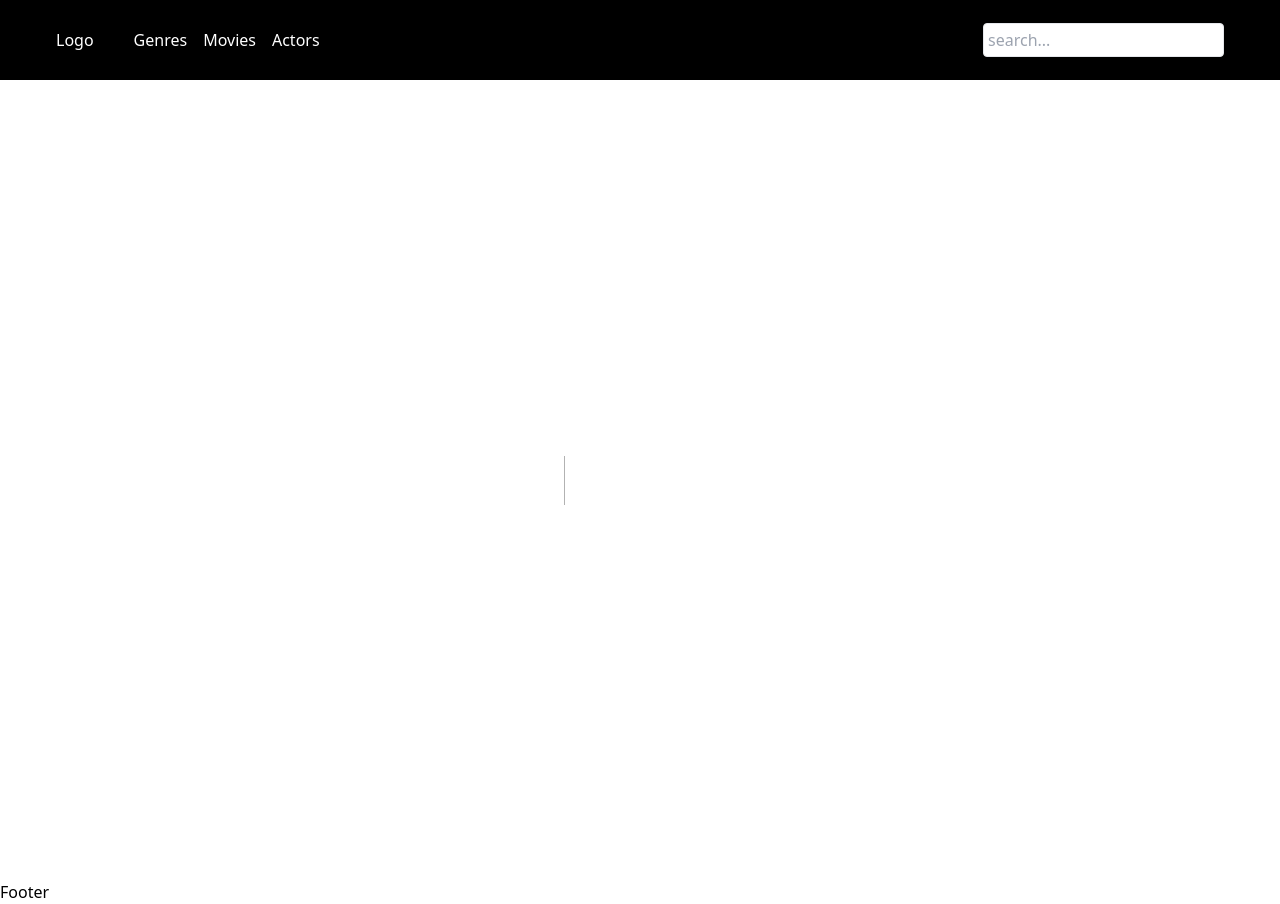
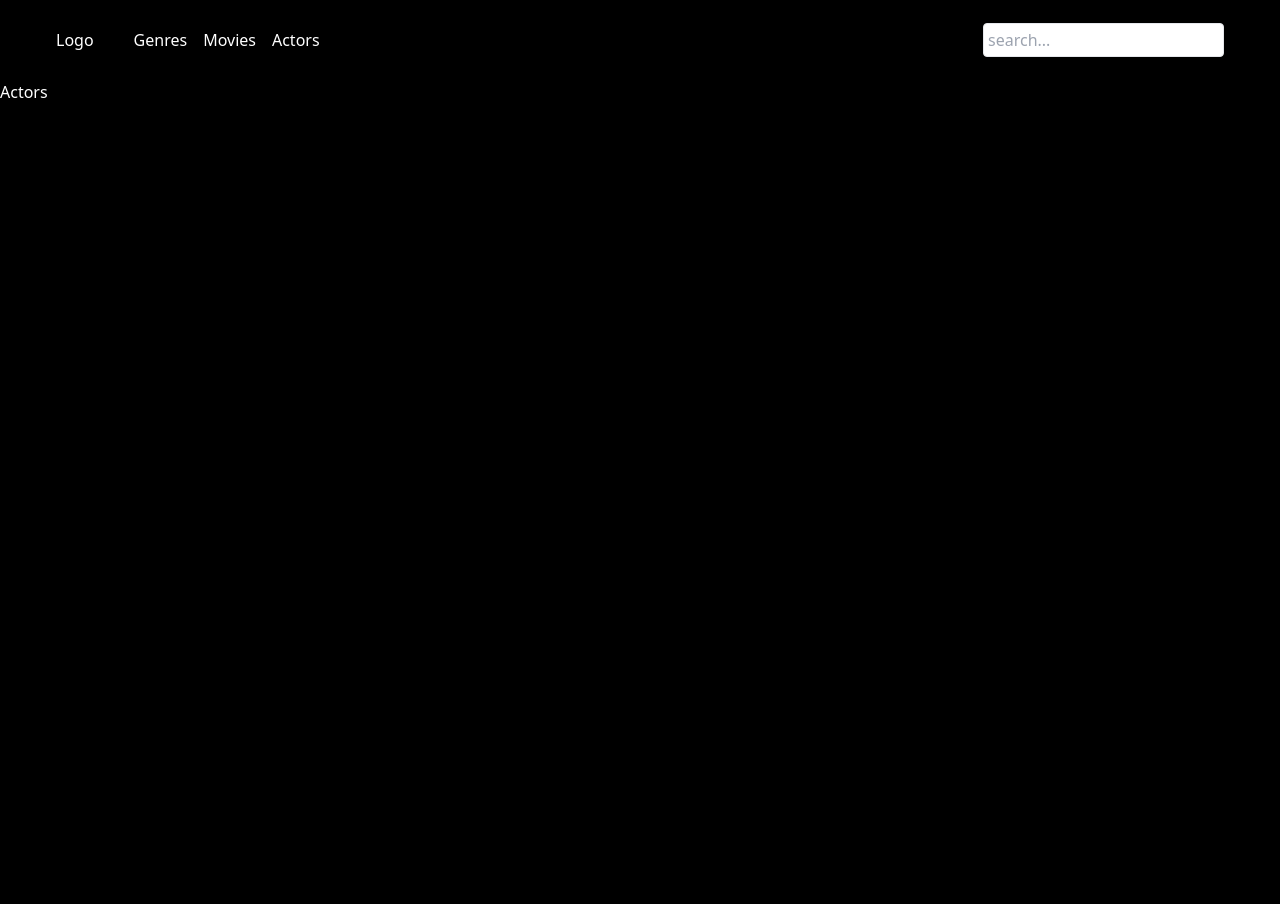
Before and after one commit to 202309-EKTA-JO-FSW/movie-project-team-5, a Next.js app: page /actors in a window 1280 px wide. Before the commit this address had no page. After the commit the page ends 800 px from the top, so only its background shows below. Built offline with nearby package versions, Linux system fonts and the light colour scheme.

Commit message:
create actors file

```diff
--- /dev/null
+++ b/src/pages/actors/index.jsx
@@ -0,0 +1,7 @@
+import React from "react"
+
+const Actors = () => {
+  return <div>Actors</div>
+}
+
+export default Actors
```
